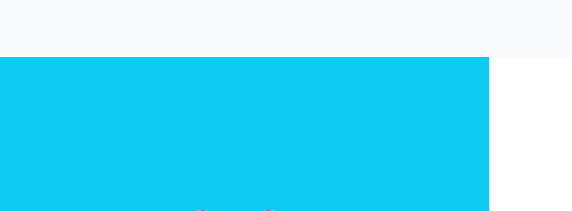
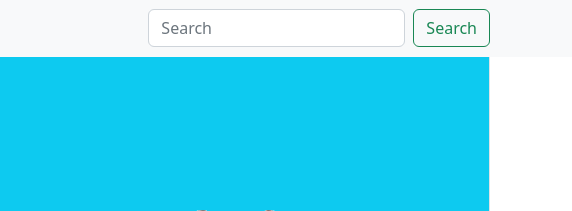
Before and after one commit to Subhro2797/panda-ecommerce-website, a plain HTML site: page index.html in a window 1280 px wide. Shown: the top 211 px of the page, 708-1280 px from the left. Drawn offline with nearby package versions, Linux system fonts and the light colour scheme.

Commit message:
Search Button added

```diff
--- a/index.html
+++ b/index.html
@@ -39,6 +39,10 @@
 
 
                     </ul>
+                    <form class="d-flex" role="search">
+                        <input class="form-control me-2" type="search" placeholder="Search" aria-label="Search">
+                        <button class="btn btn-outline-success" type="submit">Search</button>
+                    </form>
 
                 </div>
             </div>
@@ -207,7 +211,7 @@
                     <div class="card border border-0 shadow-lg h-100">
                         <img src="images/bags/bag-1.png" class="card-img-top" alt="...">
                         <div class="card-body">
-                            <h5 class="card-title">Safari</h5>
+                            <h5 class="card-title">Safari <span class="badge bg-secondary bg-warning">New</span></h5>
                             <p class="card-text">
                             <h6 class="fw-semibold"> Easy Carry </h6>
                             Carry your backpack with ease owing to the Soft Padded Handle or by sliding it in
@@ -271,7 +275,7 @@
                     </div>
 
                     <div class="mb-3 form-check">
-                        <input type="checkbox" class="form-check-input" id="exampleCheck1">
+                        <input type="checkbox" class="form-check-input " id="exampleCheck1">
                         <label class="form-check-label" for="exampleCheck1">Check me out</label>
                     </div>
                     <button type="submit" class="btn btn-danger">Submit</button>
```
